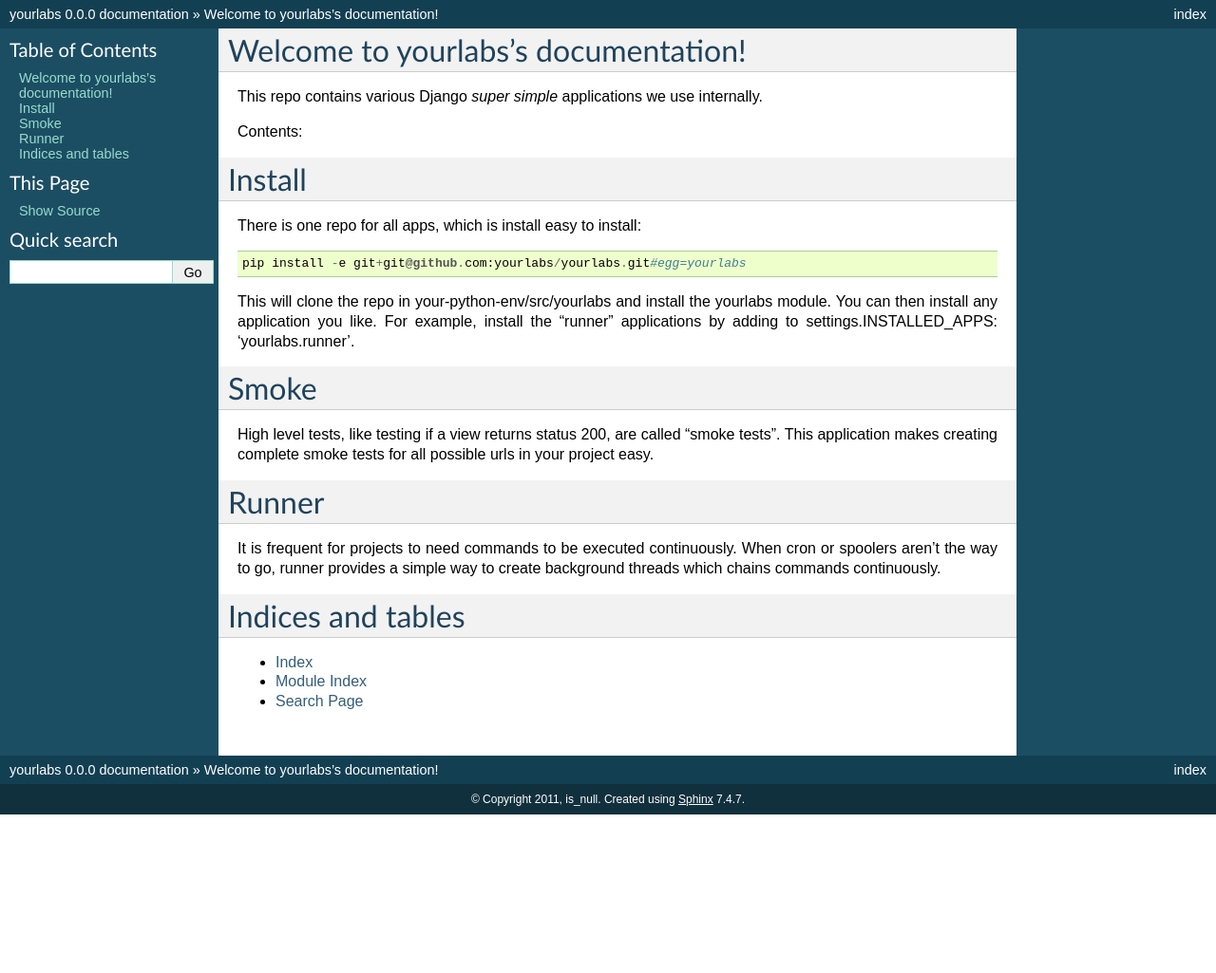
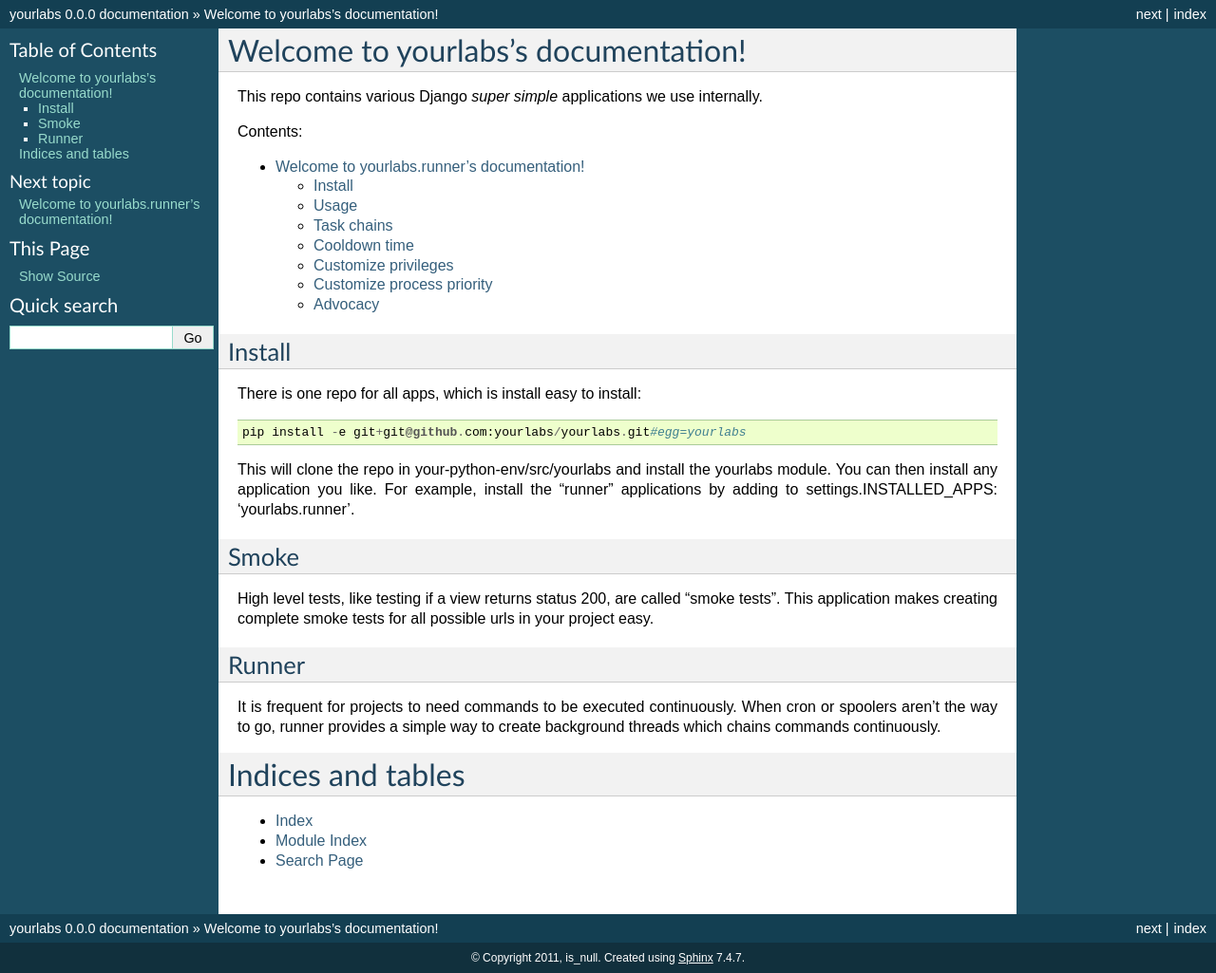
Before and after one commit to jpic/yourlabs, a Sphinx documentation site: the page built from docs/index.rst, in a window 1280 px wide. Shown: the whole page at 95% size. Built offline with Sphinx 7.4.7, drawn with Linux system fonts in a browser that asks for light colours; before the commit the page ends 900 px from its top, so only the background shows below that; some of the changed lines change nothing that is shown.

Commit message:
Added Runner usage documentation and formatted index

```diff
--- a/docs/index.rst
+++ b/docs/index.rst
@@ -8,8 +8,10 @@
 .. toctree::
    :maxdepth: 2
 
+   runner
+
 Install
-=======
+-------
 
 There is one repo for all apps, which is install easy to install::
 
@@ -21,14 +23,14 @@
 'yourlabs.runner'.
 
 Smoke
-=====
+-----
 
 High level tests, like testing if a view returns status 200, are called "smoke
 tests". This application makes creating complete smoke tests for all possible
 urls in your project easy.
 
 Runner
-======
+------
 
 It is frequent for projects to need commands to be executed continuously. When
 cron or spoolers aren't the way to go, runner provides a simple way to create
--- /dev/null
+++ b/docs/runner.rst
@@ -0,0 +1,84 @@
+Welcome to yourlabs.runner's documentation!
+===========================================
+
+It is frequent for projects to need commands to be executed continuously. When
+cron or spoolers aren't the way to go, runner provides a simple way to create
+background threads which chains commands continuously.
+
+Install
+-------
+
+This app just provides a command: add 'yourlabs.runner' in your project's
+settings.INSTALLED_APPS.
+
+Usage
+-----
+
+Example usage for command run_functions::
+
+    ./manage.py run_functions tasks.send_mail
+
+This would continuously run the send_mail command if, for example, your project
+root contained such a tasks.py file::
+
+    from django.core.management import call_command
+
+    def send_mail():
+        call_command('send_mail')
+
+Task chains
+-----------
+
+It can continuously run any number of tasks in the specified order::
+
+    ./manage.py run_functions tasks.send_mail tasks.retry_deferred
+
+The advantage of splitting tasks is monitoring and error reporting.
+
+Cooldown time
+-------------
+
+A "cooldown" time should be adjusted in each task, on each server, to balance
+between getting the job done and being resource-reasonnable, is easy with
+time.sleep::
+
+    import time
+
+    from django.core.management import call_command
+
+    def send_mail():
+        call_command('send_mail')
+        # 5 minutes cooldown
+        time.sleep(5*60)
+
+Customize privileges
+--------------------
+
+Running the tasks under a particular user is easy in bash, for example::
+
+    su $username -c "source /srv/$domain/env/bin/activate && /srv/$domain/main/manage.py run_functions tasks.send_mail tasks.retry_deferred &>> /dev/null & disown"
+
+Customize process priority
+--------------------------
+
+This example shows how to give priority to the runner of "gsm_sync_live" over
+"-end_mail"::
+
+    su $username -c "source /srv/$domain/env/bin/activate && nice -10 /srv/$domain/main/manage.py run_functions tasks.gsm_sync_live &>> /dev/null & disown"
+    su $username -c "source /srv/$domain/env/bin/activate && nice 15 /srv/$domain/main/manage.py run_functions tasks.send_mail tasks.retry_deferred &>> /dev/null & disown"
+
+To know more about process priorities and scheduling configuration, read the
+manual of the nice command used in this example.
+
+Advocacy
+--------
+
+Why make runner when there is cron ?
+  Some tasks can take a while. And if the cron was every 24H hours and one day
+  the task takes 24H, then the task would occupate two processes during an
+  hour. We didn't want our tasks to run into race conditions. Also, if the task
+  ends up taking 12H then we want it run twice in 24H.
+
+Why not background the task in a spooler like uWSGI, celery, ztask ... ?
+  Using a spooler to have some tasks run continuously is like using a rock to
+  sharpen a stick.
```
